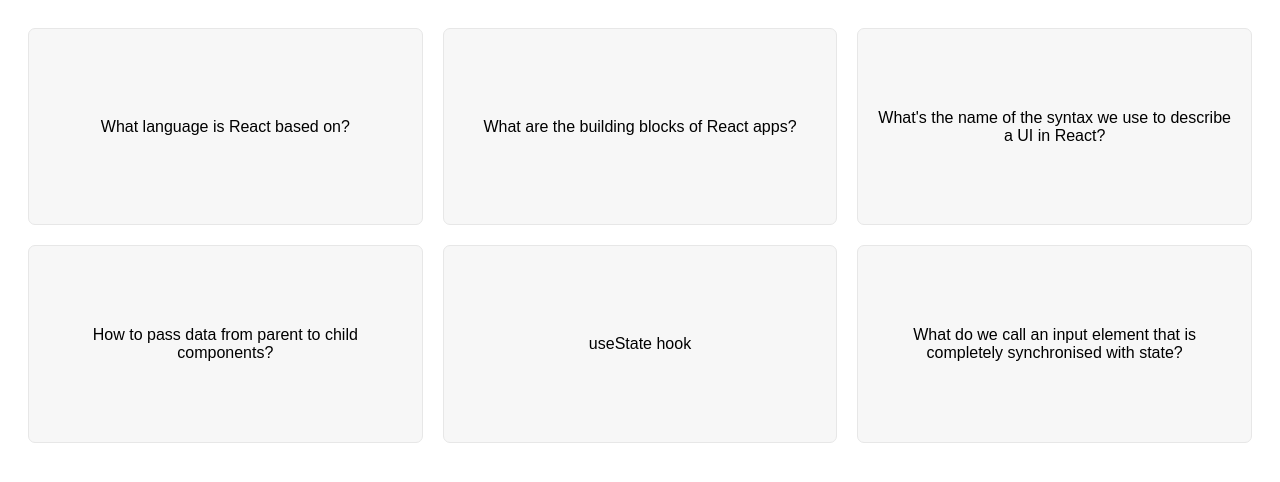
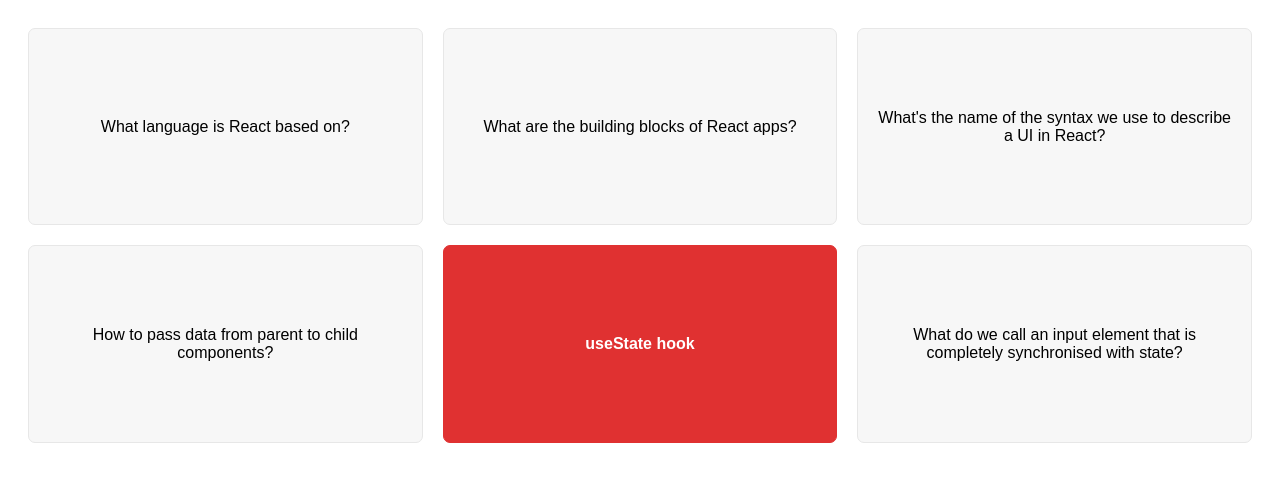
Before and after one commit to Scientific-Research/react-exercise-flashcards, a React (Vite) app: page / in a window 1280 px wide. Shown: the top 482 px of the page. Built offline with nearby package versions, Linux system fonts and the light colour scheme.

Commit message:
selected className was added as a red color to the selected flashcard!

```diff
--- a/src/App.tsx
+++ b/src/App.tsx
@@ -49,7 +49,7 @@ function FlashCards() {
   const [selectedId, setSelectedId] = useState(9103);
 
   const handleSelectedId = (id: number) => {
-    setSelectedId(() => id);
+    setSelectedId((id) => id);
   };
   console.log(selectedId);
 
@@ -57,11 +57,14 @@ function FlashCards() {
     <>
       <div className="flashcards">
         {questions.map((q) => (
-          <div key={q.id}>
+          <div key={q.id} className={q.id === selectedId ? "selected" : ""}>
             {/* <div className={`${q.id === 9103 ? "selected" : ""}`}> */}
             {/* {q.id === 1297 ? q.answer : q.question} */}
             {/* </div> */}
-            {/* <div onClick={() => handleSelectedId(q.id)}>{q.question}</div> */}
+            {/* <div onClick={() => handleSelectedId(q.id)}> */}
+            {/* {q.question} */}
+            {/* {q.id === selectedId ? q.answer : q.question}
+            </div> */}
             <p>{q.id === selectedId ? q.answer : q.question}</p>
           </div>
         ))}
```
